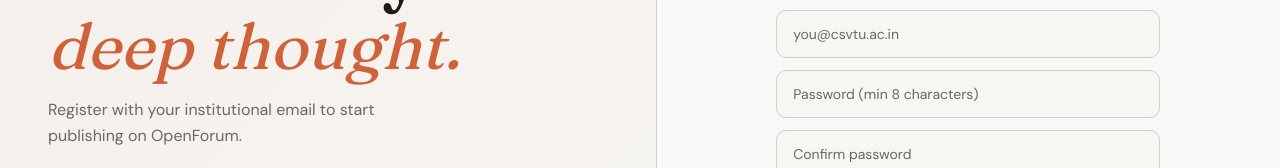
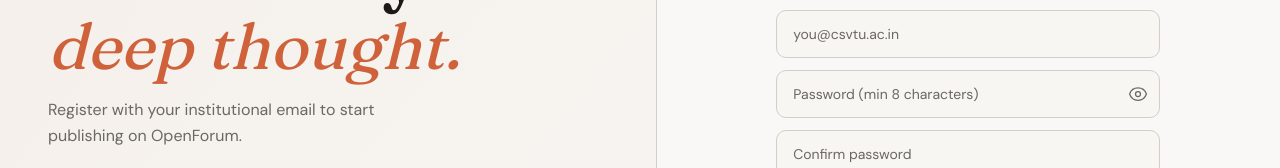
Before and after one commit to BardOfBytes/OpenForum, a Next.js app in the folder apps/web/: page /signup in a window 1280 px wide. Shown: the part 249-417 px from the top of the page. Built offline with nearby package versions, Linux system fonts and the light colour scheme.

Commit message:
feat: add password visibility toggle to login and signup forms

```diff
--- a/apps/web/src/app/login/page.tsx
+++ b/apps/web/src/app/login/page.tsx
@@ -36,6 +36,7 @@
   const [errorMessage, setErrorMessage] = useState<string | null>(null);
   const [email, setEmail] = useState("");
   const [password, setPassword] = useState("");
+  const [showPassword, setShowPassword] = useState(false);
 
   async function handleOAuth(provider: OAuthProvider) {
     setErrorMessage(null);
@@ -162,14 +163,25 @@
             onChange={(event) => setEmail(event.target.value)}
             className="w-full rounded-xl border border-border bg-card px-4 py-3 text-sm text-foreground placeholder:text-muted-foreground focus:border-primary focus:outline-none focus:ring-2 focus:ring-primary/20"
           />
+          <div className="relative">
             <input
-            type="password"
+              type={showPassword ? "text" : "password"}
               autoComplete="current-password"
               placeholder="Password"
               value={password}
               onChange={(event) => setPassword(event.target.value)}
-            className="w-full rounded-xl border border-border bg-card px-4 py-3 text-sm text-foreground placeholder:text-muted-foreground focus:border-primary focus:outline-none focus:ring-2 focus:ring-primary/20"
+              className="w-full rounded-xl border border-border bg-card px-4 py-3 pr-12 text-sm text-foreground placeholder:text-muted-foreground focus:border-primary focus:outline-none focus:ring-2 focus:ring-primary/20"
             />
+            <button
+              type="button"
+              onClick={() => setShowPassword((value) => !value)}
+              className="absolute inset-y-0 right-0 flex items-center px-3 text-muted-foreground transition-colors hover:text-foreground focus-visible:outline-none focus-visible:ring-2 focus-visible:ring-primary/20"
+              aria-label={showPassword ? "Hide password" : "Show password"}
+              tabIndex={-1}
+            >
+              {showPassword ? <EyeOffIcon /> : <EyeIcon />}
+            </button>
+          </div>
           <button
             type="submit"
             disabled={loading !== null}
@@ -241,6 +253,23 @@
   );
 }
 
+function EyeIcon() {
+  return (
+    <svg className="h-5 w-5" fill="none" viewBox="0 0 24 24" stroke="currentColor" strokeWidth={1.5} aria-hidden="true">
+      <path strokeLinecap="round" strokeLinejoin="round" d="M2.036 12.322a1.012 1.012 0 010-.639C3.423 7.51 7.36 4.5 12 4.5c4.638 0 8.573 3.007 9.963 7.178.07.207.07.431 0 .639C20.577 16.49 16.64 19.5 12 19.5c-4.638 0-8.573-3.007-9.963-7.178z" />
+      <path strokeLinecap="round" strokeLinejoin="round" d="M15 12a3 3 0 11-6 0 3 3 0 016 0z" />
+    </svg>
+  );
+}
+
+function EyeOffIcon() {
+  return (
+    <svg className="h-5 w-5" fill="none" viewBox="0 0 24 24" stroke="currentColor" strokeWidth={1.5} aria-hidden="true">
+      <path strokeLinecap="round" strokeLinejoin="round" d="M3.98 8.223A10.477 10.477 0 001.934 12C3.226 16.338 7.244 19.5 12 19.5c.993 0 1.953-.138 2.863-.395M6.228 6.228A10.45 10.45 0 0112 4.5c4.756 0 8.773 3.162 10.065 7.498a10.523 10.523 0 01-4.293 5.774M6.228 6.228L3 3m3.228 3.228l3.65 3.65m7.894 7.894L21 21m-3.228-3.228l-3.65-3.65m0 0a3 3 0 10-4.243-4.243m4.242 4.242L9.88 9.88" />
+    </svg>
+  );
+}
+
 function Spinner() {
   return (
     <svg
--- a/apps/web/src/app/signup/page.tsx
+++ b/apps/web/src/app/signup/page.tsx
@@ -32,6 +32,7 @@
   const [email, setEmail] = useState("");
   const [password, setPassword] = useState("");
   const [confirmPassword, setConfirmPassword] = useState("");
+  const [showPassword, setShowPassword] = useState(false);
   const [submitting, setSubmitting] = useState(false);
   const [errorMessage, setErrorMessage] = useState<string | null>(null);
   const [successMessage, setSuccessMessage] = useState<string | null>(null);
@@ -124,17 +125,28 @@
             className="w-full rounded-xl border border-border bg-card px-4 py-3 text-sm text-foreground placeholder:text-muted-foreground focus:border-primary focus:outline-none focus:ring-2 focus:ring-primary/20"
           />
 
+          <div className="relative">
             <input
-            type="password"
+              type={showPassword ? "text" : "password"}
               autoComplete="new-password"
               placeholder="Password (min 8 characters)"
               value={password}
               onChange={(event) => setPassword(event.target.value)}
-            className="w-full rounded-xl border border-border bg-card px-4 py-3 text-sm text-foreground placeholder:text-muted-foreground focus:border-primary focus:outline-none focus:ring-2 focus:ring-primary/20"
+              className="w-full rounded-xl border border-border bg-card px-4 py-3 pr-12 text-sm text-foreground placeholder:text-muted-foreground focus:border-primary focus:outline-none focus:ring-2 focus:ring-primary/20"
             />
+            <button
+              type="button"
+              onClick={() => setShowPassword((value) => !value)}
+              className="absolute inset-y-0 right-0 flex items-center px-3 text-muted-foreground transition-colors hover:text-foreground focus-visible:outline-none focus-visible:ring-2 focus-visible:ring-primary/20"
+              aria-label={showPassword ? "Hide password" : "Show password"}
+              tabIndex={-1}
+            >
+              {showPassword ? <EyeOffIcon /> : <EyeIcon />}
+            </button>
+          </div>
 
           <input
-            type="password"
+            type={showPassword ? "text" : "password"}
             autoComplete="new-password"
             placeholder="Confirm password"
             value={confirmPassword}
@@ -181,6 +193,23 @@
   );
 }
 
+function EyeIcon() {
+  return (
+    <svg className="h-5 w-5" fill="none" viewBox="0 0 24 24" stroke="currentColor" strokeWidth={1.5} aria-hidden="true">
+      <path strokeLinecap="round" strokeLinejoin="round" d="M2.036 12.322a1.012 1.012 0 010-.639C3.423 7.51 7.36 4.5 12 4.5c4.638 0 8.573 3.007 9.963 7.178.07.207.07.431 0 .639C20.577 16.49 16.64 19.5 12 19.5c-4.638 0-8.573-3.007-9.963-7.178z" />
+      <path strokeLinecap="round" strokeLinejoin="round" d="M15 12a3 3 0 11-6 0 3 3 0 016 0z" />
+    </svg>
+  );
+}
+
+function EyeOffIcon() {
+  return (
+    <svg className="h-5 w-5" fill="none" viewBox="0 0 24 24" stroke="currentColor" strokeWidth={1.5} aria-hidden="true">
+      <path strokeLinecap="round" strokeLinejoin="round" d="M3.98 8.223A10.477 10.477 0 001.934 12C3.226 16.338 7.244 19.5 12 19.5c.993 0 1.953-.138 2.863-.395M6.228 6.228A10.45 10.45 0 0112 4.5c4.756 0 8.773 3.162 10.065 7.498a10.523 10.523 0 01-4.293 5.774M6.228 6.228L3 3m3.228 3.228l3.65 3.65m7.894 7.894L21 21m-3.228-3.228l-3.65-3.65m0 0a3 3 0 10-4.243-4.243m4.242 4.242L9.88 9.88" />
+    </svg>
+  );
+}
+
 function Spinner() {
   return (
     <svg
```
Lines whose indentation alone changed are shown as unchanged.
